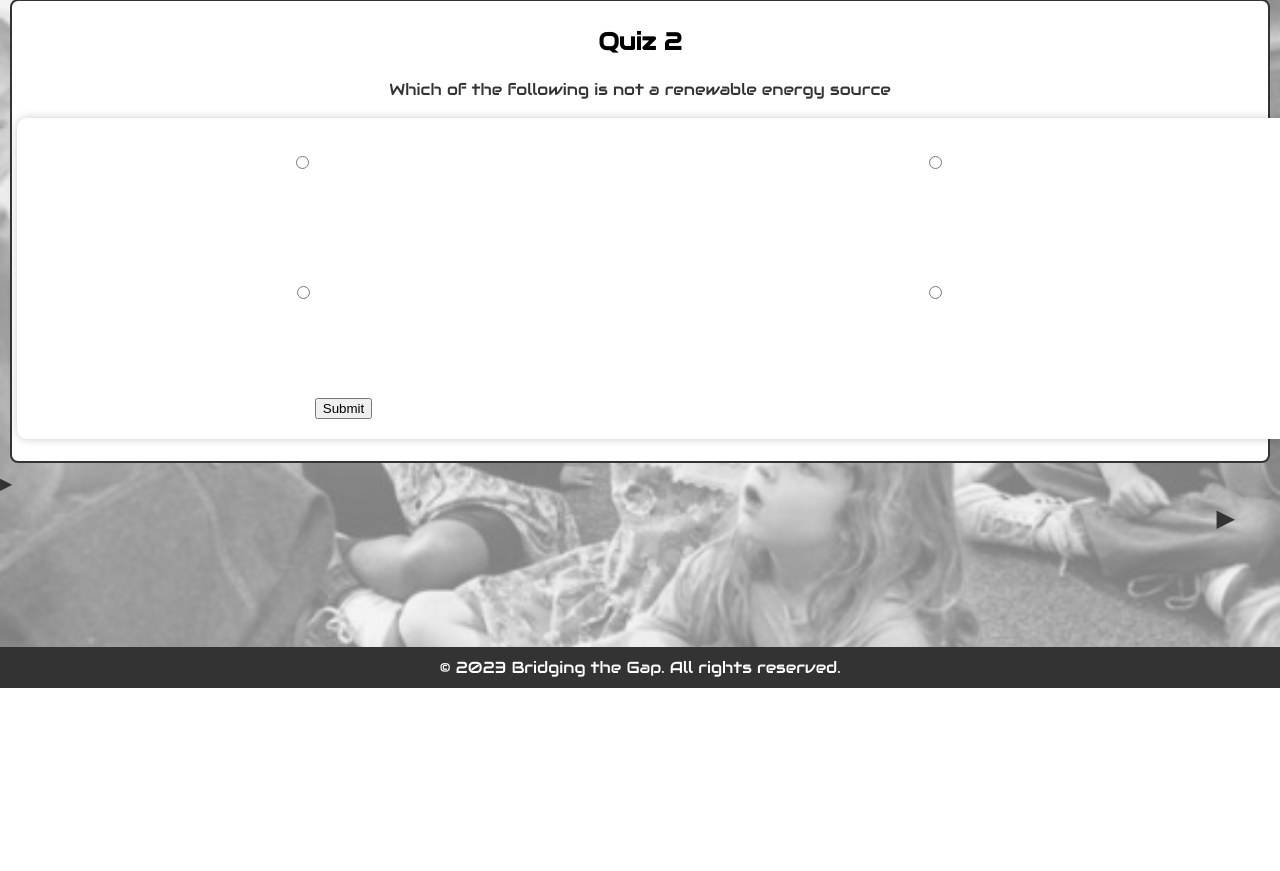
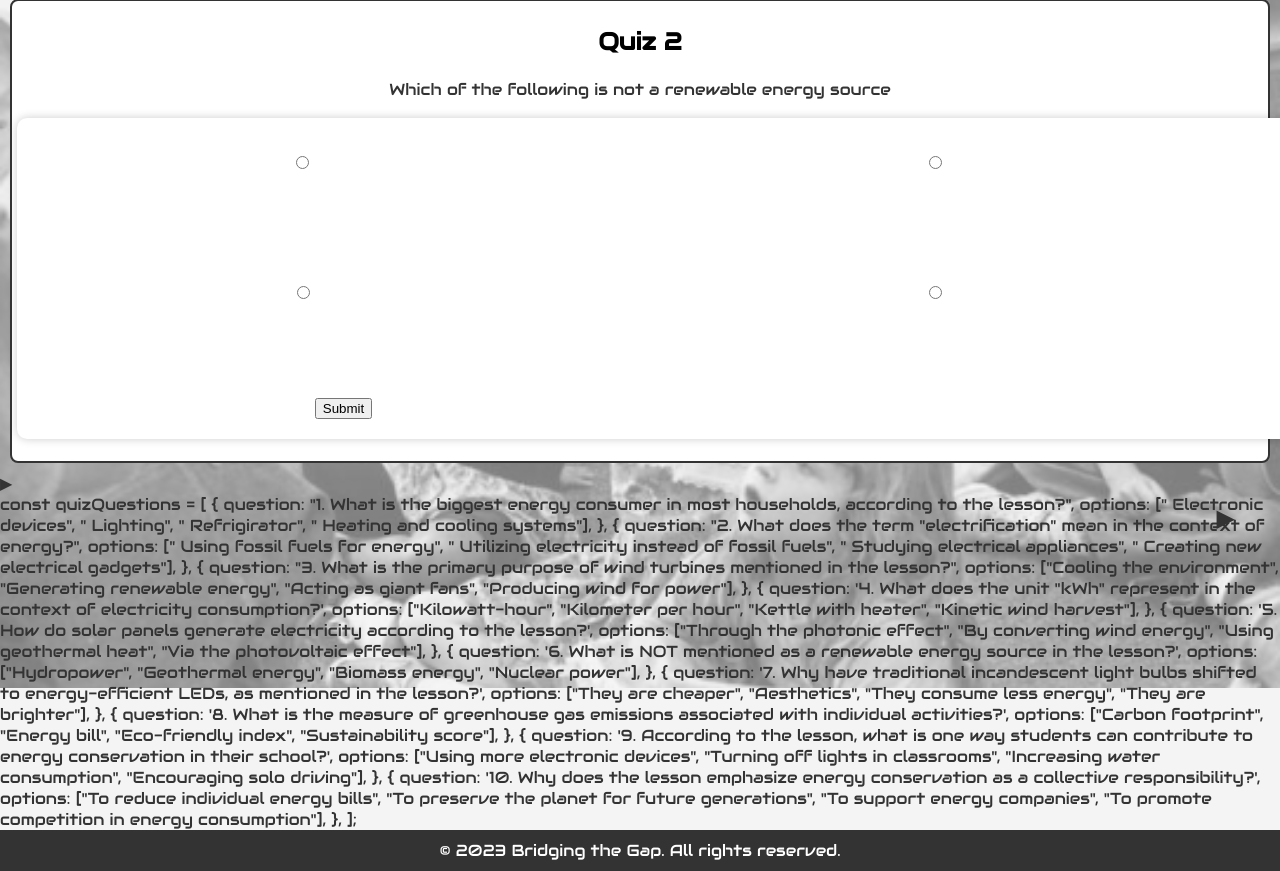
Before and after one commit to Nimosteve88/ACHACK, a Django app: page /quiz2/ in a window 1280 px wide. Shown: the part 112-983 px from the top of the page. Before the commit the page ends 800 px from the top, so only its background shows below. Run offline with Django 4.2, Linux system fonts and the light colour scheme; parts of the project's set-up code (start-up, migrations or seed data) failed here and were passed over; some web fonts are replaced.

Commit message:
Update quiz2.html

```diff
--- a/AC_Hack/members/templates/quiz2.html
+++ b/AC_Hack/members/templates/quiz2.html
@@ -23,4 +23,48 @@
 <div class="next-page">&#9654;</div>
 </div>
 
+const quizQuestions = [
+        {
+            question: "1. What is the biggest energy consumer in most households, according to the lesson?",
+            options: [" Electronic devices", " Lighting", " Refrigirator", " Heating and cooling systems"],
+        },
+        {
+            question: "2. What does the term "electrification" mean in the context of energy?",
+            options: [" Using fossil fuels for energy", " Utilizing electricity instead of fossil fuels", " Studying electrical appliances", " Creating new electrical gadgets"],
+        },
+        {
+            question: "3. What is the primary purpose of wind turbines mentioned in the lesson?",
+            options: ["Cooling the environment", "Generating renewable energy", "Acting as giant fans", "Producing wind for power"],
+        },
+        {
+            question: '4. What does the unit "kWh" represent in the context of electricity consumption?',
+            options: ["Kilowatt-hour", "Kilometer per hour", "Kettle with heater", "Kinetic wind harvest"],
+        },
+        {
+            question: '5. How do solar panels generate electricity according to the lesson?',
+            options: ["Through the photonic effect", "By converting wind energy", "Using geothermal heat", "Via the photovoltaic effect"],
+        },
+        {
+            question: '6. What is NOT mentioned as a renewable energy source in the lesson?',
+            options: ["Hydropower", "Geothermal energy", "Biomass energy", "Nuclear power"],
+        },
+        {
+            question: '7. Why have traditional incandescent light bulbs shifted to energy-efficient LEDs, as mentioned in the lesson?',
+            options: ["They are cheaper", "Aesthetics", "They consume less energy", "They are brighter"],
+        },
+        {
+            question: '8. What is the measure of greenhouse gas emissions associated with individual activities?',
+            options: ["Carbon footprint", "Energy bill", "Eco-friendly index", "Sustainability score"],
+        },
+        {
+            question: '9. According to the lesson, what is one way students can contribute to energy conservation in their school?',
+            options: ["Using more electronic devices", "Turning off lights in classrooms", "Increasing water consumption", "Encouraging solo driving"],
+        },
+        {
+            question: '10. Why does the lesson emphasize energy conservation as a collective responsibility?',
+            options: ["To reduce individual energy bills", "To preserve the planet for future generations", "To support energy companies", "To promote competition in energy consumption"],
+        },
+    ];
+
+
 {%endblock%}
```
